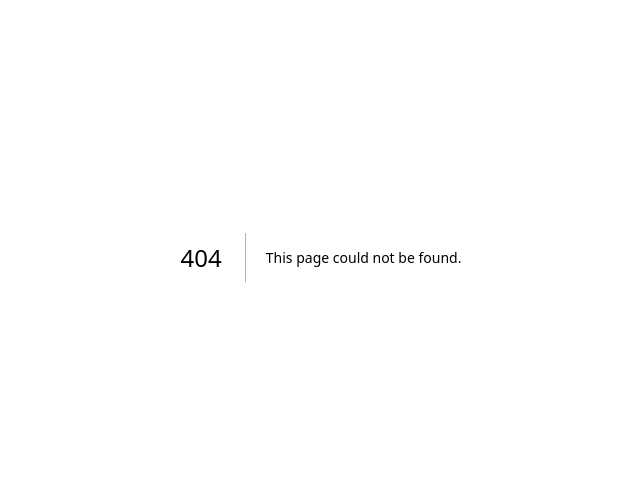
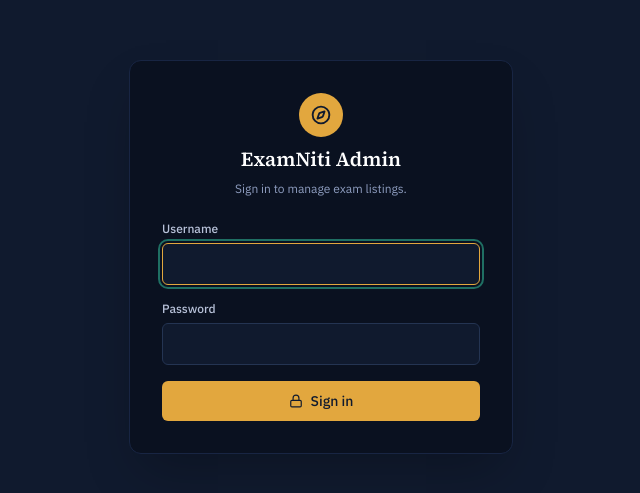
Before and after one commit to Bengalistore/Entranceexam, a Next.js app: page /admin-9273/login in a window 1280 px wide. Before the commit this address had no page. Shown: the part 143-636 px from the top of the page, without its empty margins (319-959 px from the left). Built offline with nearby package versions, Linux system fonts and the light colour scheme.

Commit message:
Create page.js

```diff
--- /dev/null
+++ b/app/admin-9273/login/page.js
@@ -0,0 +1,82 @@
+"use client";
+
+import { useState } from "react";
+import { useRouter } from "next/navigation";
+import { Compass, Lock } from "lucide-react";
+
+export default function AdminLoginPage() {
+  const router = useRouter();
+  const [form, setForm] = useState({ username: "", password: "" });
+  const [error, setError] = useState("");
+  const [loading, setLoading] = useState(false);
+
+  async function handleSubmit(e) {
+    e.preventDefault();
+    setError("");
+    setLoading(true);
+    try {
+      const res = await fetch("/api/admin/login", {
+        method: "POST",
+        headers: { "Content-Type": "application/json" },
+        body: JSON.stringify(form),
+      });
+      const data = await res.json();
+      if (!res.ok) throw new Error(data.error || "Login failed.");
+      router.push("/admin-9273");
+      router.refresh();
+    } catch (err) {
+      setError(err.message);
+    } finally {
+      setLoading(false);
+    }
+  }
+
+  return (
+    <div className="flex min-h-screen items-center justify-center bg-ink-800 px-5">
+      <div className="w-full max-w-sm rounded-xl border border-ink-700 bg-ink-900 p-8 shadow-2xl">
+        <div className="mb-6 flex flex-col items-center gap-2 text-center">
+          <span className="flex h-11 w-11 items-center justify-center rounded-full bg-marigold text-ink-800">
+            <Compass size={20} strokeWidth={2.25} />
+          </span>
+          <h1 className="font-serif text-xl font-semibold text-white">ExamNiti Admin</h1>
+          <p className="text-xs text-ink-300">Sign in to manage exam listings.</p>
+        </div>
+
+        <form onSubmit={handleSubmit} className="space-y-4">
+          <label className="block text-xs font-medium text-ink-200">
+            Username
+            <input
+              type="text"
+              required
+              autoFocus
+              value={form.username}
+              onChange={(e) => setForm({ ...form, username: e.target.value })}
+              className="mt-1.5 w-full rounded-md border border-ink-600 bg-ink-800 px-3 py-2.5 text-sm text-white outline-none focus:border-marigold"
+            />
+          </label>
+          <label className="block text-xs font-medium text-ink-200">
+            Password
+            <input
+              type="password"
+              required
+              value={form.password}
+              onChange={(e) => setForm({ ...form, password: e.target.value })}
+              className="mt-1.5 w-full rounded-md border border-ink-600 bg-ink-800 px-3 py-2.5 text-sm text-white outline-none focus:border-marigold"
+            />
+          </label>
+
+          {error ? <p className="text-sm text-rose-400">{error}</p> : null}
+
+          <button
+            type="submit"
+            disabled={loading}
+            className="flex w-full items-center justify-center gap-2 rounded-md bg-marigold py-2.5 text-sm font-medium text-ink-800 transition-colors hover:bg-marigold-light disabled:opacity-60"
+          >
+            <Lock size={14} />
+            {loading ? "Signing in..." : "Sign in"}
+          </button>
+        </form>
+      </div>
+    </div>
+  );
+}
```
